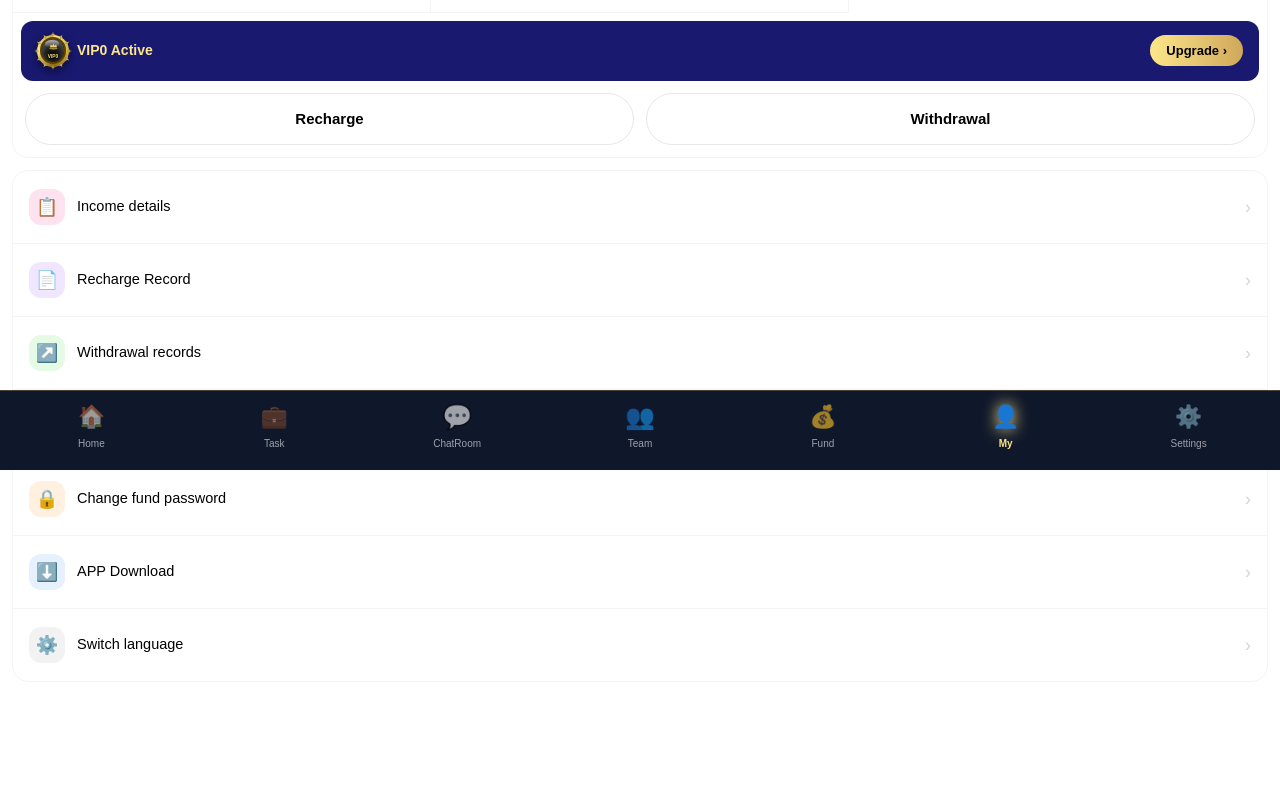
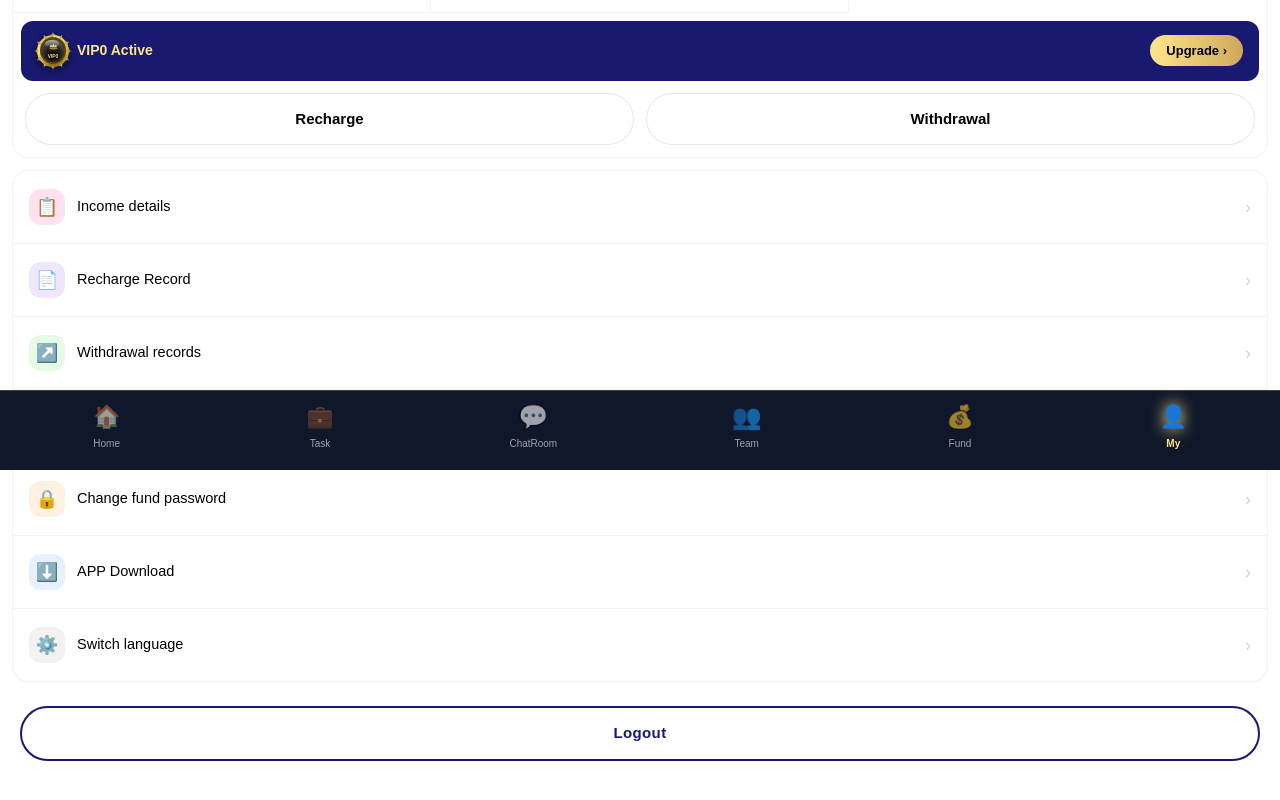
Before and after one commit to Molly256/mainstreetmovies, a Next.js app: page /my in a window 1280 px wide. Shown: the part 330-1130 px from the top of the page. Built offline with nearby package versions, Linux system fonts and the light colour scheme.

Commit message:
fix fund page

```diff
--- a/app/components/BottomNav.js
+++ b/app/components/BottomNav.js
@@ -9,7 +9,6 @@ const navItems = [
   { href: '/team', label: 'Team', emoji: '👥' },
   { href: '/fund', label: 'Fund', emoji: '💰' },
   { href: '/my', label: 'My', emoji: '👤' },
-  { href: '/settings', label: 'Settings', emoji: '⚙️' },
 ]
 
 export default function BottomNav() {
--- a/app/my/page.js
+++ b/app/my/page.js
@@ -89,6 +89,9 @@ export default function MyPage() {
   const [flag, setFlag] = useState('🇺🇬')
   const [localBalance, setLocalBalance] = useState(0)
   const [taskIncome, setTaskIncome] = useState(0)
+  const [showLogout, setShowLogout] = useState(false)
+  const [activePopupBtn, setActivePopupBtn] = useState(null)
+  const [logoutActive, setLogoutActive] = useState(false)
 
   useEffect(() => {
     try {
@@ -139,6 +142,11 @@ export default function MyPage() {
     setTimeout(()=>setCopied(false), 2000)
   }
 
+  const handleLogout = () => {
+    localStorage.removeItem('user')
+    router.push('/login')
+  }
+
   const tabs = [
     { label: 'Income details', href: '/income', emoji: '📋', bg: '#ffe2f0' },
     { label: 'Recharge Record', href: '/recharge-record', emoji: '📄', bg: '#f0e6ff' },
@@ -150,7 +158,7 @@ export default function MyPage() {
   ]
 
   return (
-    <div className="min-h-screen bg-white pb-[100px]">
+    <div className="min-h-screen bg-white pb-[120px]">
       <div className="h-[56px] w-full px-4 flex items-center justify-between" style={{background: '#191970'}}>
         <h1 className="font-black text-[20px] tracking-wide" style={{color: '#FDE68A'}}>My</h1>
         <button className="w-8 h-8 rounded-full flex items-center justify-center border" style={{background: 'rgba(253,230,138,0.15)', borderColor: 'rgba(253,230,138,0.3)'}}>
@@ -241,6 +249,68 @@ export default function MyPage() {
           </Link>
         ))}
       </div>
+
+      {/* LOGOUT OVAL BUTTON */}
+      <div className="mt-6 px-5">
+        <button
+          onTouchStart={()=>setLogoutActive(true)}
+          onTouchEnd={()=>setTimeout(()=>setLogoutActive(false),150)}
+          onMouseDown={()=>setLogoutActive(true)}
+          onMouseUp={()=>setTimeout(()=>setLogoutActive(false),150)}
+          onClick={()=>setShowLogout(true)}
+          className="w-full py-[14px] rounded-full font-black text-[15px] border transition-all tracking-wide"
+          style={{
+            background: logoutActive? '#191970' : 'white',
+            color: logoutActive? '#FDE68A' : '#191970',
+            borderColor: '#191970',
+            borderWidth: '2px'
+          }}
+        >
+          Logout
+        </button>
+      </div>
+
+      {/* LOGOUT CONFIRM POPUP */}
+      {showLogout && (
+        <div className="fixed inset-0 z-[9999] bg-black/50 flex items-center justify-center p-6">
+          <div className="bg-white w-full max-w-[320px] rounded-[20px] p-6 shadow-2xl">
+            <h3 className="font-black text-[18px] text-center">Logout?</h3>
+            <p className="text-[13px] text-gray-500 text-center mt-2">Are you sure you want to logout from your account?</p>
+            <div className="flex gap-3 mt-6">
+              <button
+                onTouchStart={()=>setActivePopupBtn('reject')}
+                onTouchEnd={()=>setTimeout(()=>setActivePopupBtn(null),150)}
+                onMouseDown={()=>setActivePopupBtn('reject')}
+                onMouseUp={()=>setTimeout(()=>setActivePopupBtn(null),150)}
+                onClick={()=>setShowLogout(false)}
+                className="flex-1 py-3 rounded-full font-bold text-[14px] border transition-all"
+                style={{
+                  background: activePopupBtn==='reject'? '#191970' : 'white',
+                  color: activePopupBtn==='reject'? '#FDE68A' : '#191970',
+                  borderColor: '#191970'
+                }}
+              >
+                Cancel
+              </button>
+              <button
+                onTouchStart={()=>setActivePopupBtn('confirm')}
+                onTouchEnd={()=>setTimeout(()=>setActivePopupBtn(null),150)}
+                onMouseDown={()=>setActivePopupBtn('confirm')}
+                onMouseUp={()=>setTimeout(()=>setActivePopupBtn(null),150)}
+                onClick={handleLogout}
+                className="flex-1 py-3 rounded-full font-bold text-[14px] border transition-all"
+                style={{
+                  background: activePopupBtn==='confirm'? '#191970' : 'white',
+                  color: activePopupBtn==='confirm'? '#FDE68A' : '#191970',
+                  borderColor: '#191970'
+                }}
+              >
+                Confirm
+              </button>
+            </div>
+          </div>
+        </div>
+      )}
     </div>
   )
 }
```
